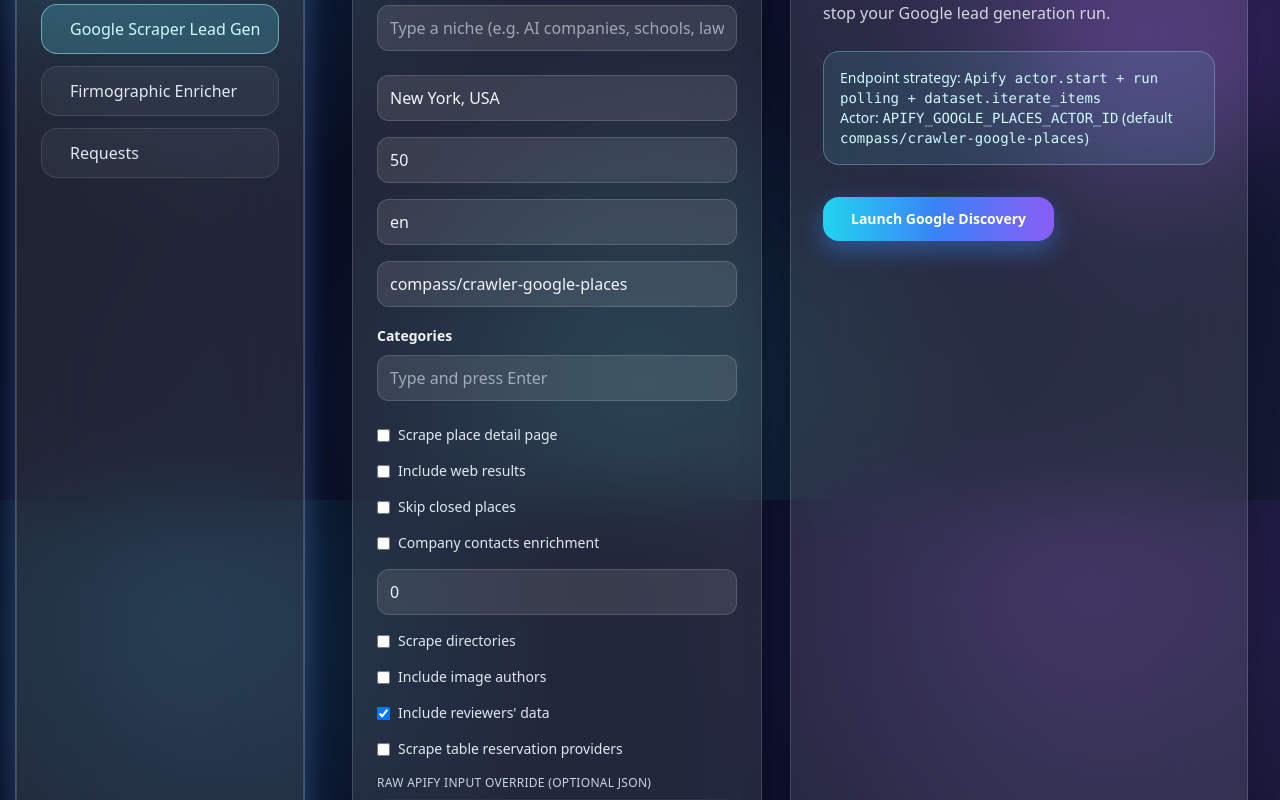
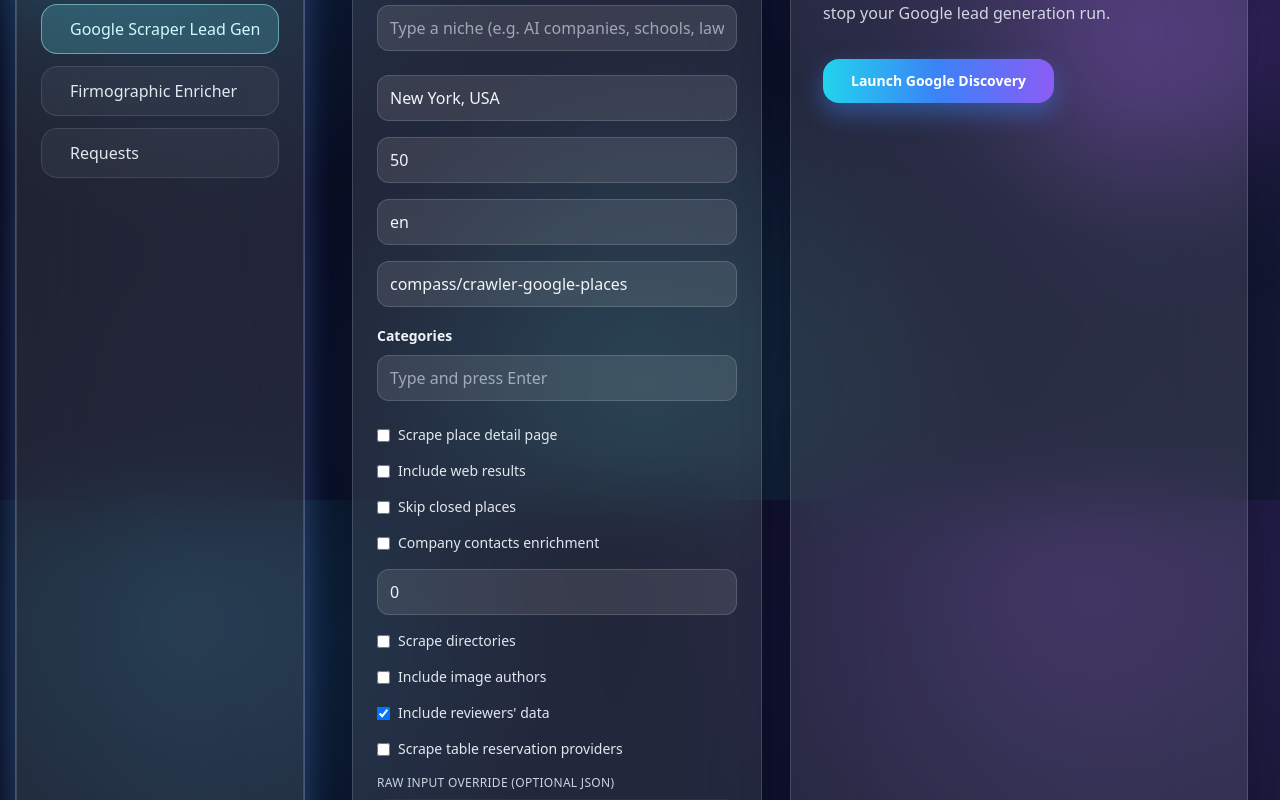
Before and after one commit to kiruba11k/Account-Building-Agents-SAAS, a React (Vite) app in the folder frontend/: page /google in a window 1280 px wide. Shown: the part 300-1100 px from the top of the page. Built offline with nearby package versions, Linux system fonts and the light colour scheme.

Commit message:
Update GoogleAgent.jsx

```diff
--- a/frontend/src/pages/GoogleAgent.jsx
+++ b/frontend/src/pages/GoogleAgent.jsx
@@ -73,7 +73,7 @@
   }, [formData, searchTerms, categories, rawActorInput]);
 
   const endpointLabel = useMemo(
-    () => "Apify actor.start + run polling + dataset.iterate_items",
+    () => "actor.start + run polling + dataset.iterate_items",
     []
   );
 
@@ -211,7 +211,7 @@
 
           <div>
             <label className="mb-2 block text-xs uppercase tracking-wide text-slate-300">
-              Raw Apify input override (optional JSON)
+              Raw  input override (optional JSON)
             </label>
             <textarea
               value={rawActorInput}
@@ -238,11 +238,7 @@
           This flow runs in the backend background worker, so switching pages or opening other jobs will not stop your Google lead generation run.
         </p>
 
-        <div className="mt-6 rounded-2xl border border-cyan-200/30 bg-cyan-300/10 p-4 text-sm text-cyan-100">
-          Endpoint strategy: <code>{endpointLabel}</code>
-          <br />
-          Actor: <code>APIFY_GOOGLE_PLACES_ACTOR_ID</code> (default <code>compass/crawler-google-places</code>)
-        </div>
+
 
         {activeRequest?.request_id && (
           <div className="mt-4 rounded-2xl border border-emerald-200/30 bg-emerald-300/10 p-4 text-sm text-emerald-100">
```
